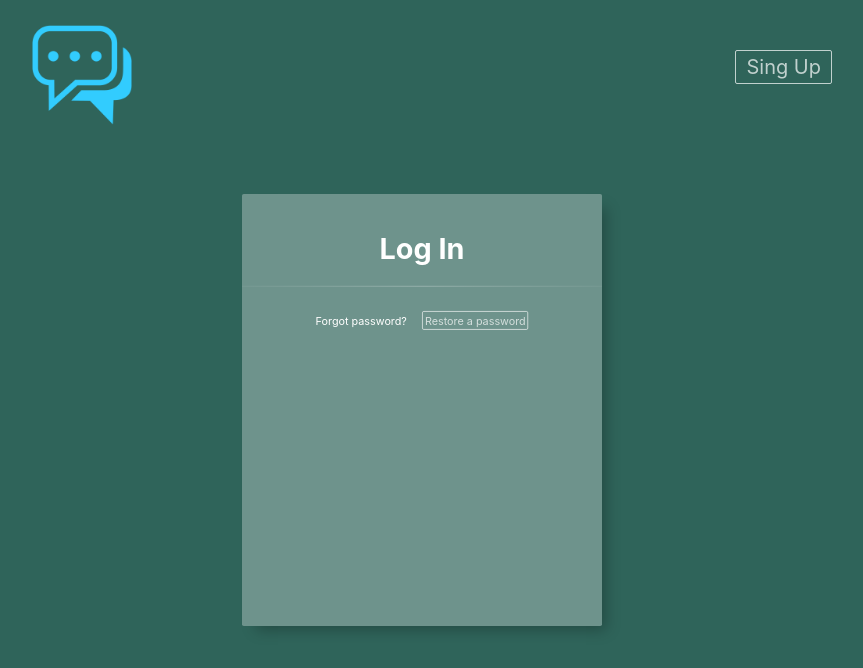
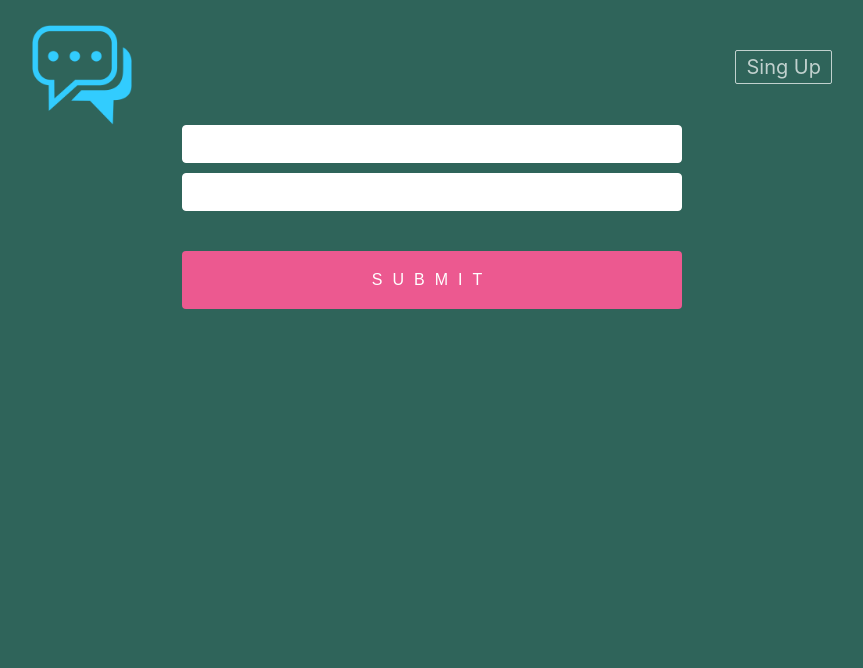
Before and after one commit to NataliaHuberna/chat, a React (Create React App) app: page / in a window 1280 px wide. Shown: the top 668 px of the page, without its empty margins (208-1071 px from the left). Built offline with nearby package versions, Linux system fonts and the light colour scheme.

Commit message:
input component

```diff
--- a/src/App.tsx
+++ b/src/App.tsx
@@ -7,22 +7,31 @@ import SignIn from './components/SignIn/SignIn';
 import SignUp from './components/SignUp/SignUp';
 import ForgotPassword from './components/ForgotPassword/ForgotPassword';
 import MainLayout from './components/MainLayout/MainLayout';
+import Main from './components/Main/Main';
 
 
 function App() {
     return (
-        <MainLayout>
-            <Routes>
+        <Routes>
+            <Route element={<MainLayout/>}>
                 <Route path="/" element={<SignIn/>}/>
                 <Route path="/signUp" element={<SignUp/>}/>
-                {/*<Route path="/asseptInvitation" element={<AsseptInvitation />} />*/}
+                {/*<Route path="/acceptInvitation" element={<AcceptInvitation />} />*/}
                 {/*<Route path="/errorInvitation" element={<ErrorInvitation />} />*/}
                 {/*<Route path="/newPassword" element={<NewPassword />} />*/}
                 <Route path="/forgotPassword" element={<ForgotPassword/>}/>
                 {/*<Route path="/errorForgotPassword" element={<ErrorForgotPassword />} />*/}
-                {/*<Route path="/maim" element={<Main />} /> */}
-            </Routes>
-        </MainLayout>
+            </Route>
+            <Route path="/main" element={<Main/>}/>
+        </Routes>
+        // <MainLayout>
+        //     <Routes>
+        //         <Route path='/sing-up' element={<SignUp />}/>
+        //         <Route path="/movies/:id" element={<ForgotPassword />}/>
+        //         <Route path='/' element={<SignIn/>}/>
+        //         <Route path="/main" element={<Main/>}/>
+        //     </Routes>
+        // </MainLayout>
     );
 }
 
--- /dev/null
+++ b/src/components/Main/Main.jsx
@@ -0,0 +1,11 @@
+import React from 'react';
+
+const Main = () => {
+    return (
+        <div>
+            sdflksdkfmdssdfsdf
+        </div>
+    );
+};
+
+export default Main;
--- a/src/components/MainLayout/MainLayout.tsx
+++ b/src/components/MainLayout/MainLayout.tsx
@@ -2,15 +2,14 @@ import React from 'react';
 // import './MainLayout.css';
 import Header from '../common/Header/Header';
 import { getNextRoute } from '../../helpers/routes';
-import { useLocation } from 'react-router-dom';
+import { useLocation,Outlet } from 'react-router-dom';
 
-const MainLayout = (props:any) => {
+const MainLayout = () => {
     const { link, content } = getNextRoute(useLocation().pathname);
-
     return (
         <>
             <Header text={content} link={link}/>
-            <main>{props.children}</main>
+            <Outlet/>
         </>
     );
 };
--- a/src/components/SignIn/SignIn.tsx
+++ b/src/components/SignIn/SignIn.tsx
@@ -1,44 +1,97 @@
 import React from 'react';
-import { Link } from 'react-router-dom';
-import Form from '../common/Form/Form';
-import { StyledSignIn } from './styled';
-import { StyledParagraphSignOut } from '../common/Paragraph/styled';
+import { useForm,Controller  } from "react-hook-form";
+import './slyles.css';
+import Input from '../common/Input/Input';
+import {getError} from '../common/Input/helper';
+// import { FontAwesomeIcon } from "@fortawesome/react-fontawesome";
+// import { Link } from 'react-router-dom';
+// import { StyledSignIn } from './styled';
+// import { StyledParagraphSignOut } from '../common/Paragraph/styled';
 
-const loginInputs = [
-    {
-        field: "input",
-        label: "Email",
-        type: "text",
-        isValid: undefined,
-        validated: "",
-        // pattern: '',
-        // maxLength
-    }, {
-        label: "Password",
-        type: "password",
-        isValid: true,
-        validated: "",
-    }
-];
-
-const SignIn = () => (
-    <StyledSignIn>
-        <h1>Log In</h1>
-        <hr/>
-        {/*<Form*/}
-        {/*    inputs={loginInputs}*/}
-        {/*    submitForm={() => {*/}
-        {/*        // const {fieds, isValid} = validateAllfields(state.fields);*/}
-        {/*        // if (isValid)*/}
-        {/*    }}*/}
-        {/*    validateField={""}>*/}
-        {/*    /!*<Generator/>*!/*/}
-        {/*</Form>*/}
-        <StyledParagraphSignOut>
-                Forgot password?
-            <Link to="/forgotPassword">Restore a password</Link>
-        </StyledParagraphSignOut>
-    </StyledSignIn>
-);
+// const loginInputs = [
+//     {
+//         field: "input",
+//         label: "Email",
+//         type: "text",
+//         isValid: undefined,
+//         validated: "",
+//         // pattern: '',
+//         // maxLength
+//     }, {
+//         label: "Password",
+//         type: "password",
+//         isValid: true,
+//         validated: "",
+//     }
+// ];
+// <StyledSignIn>
+//     <h1>Log In</h1>
+//     <hr/>
+//     <Form
+//         inputs={loginInputs}
+//         submitForm={() => {
+//             // const {fieds, isValid} = validateAllfields(state.fields);
+//             // if (isValid)
+//         }}
+//         validateField={""}>
+//         {/*<Generator/>*/}
+//     </Form>
+//     <StyledParagraphSignOut>
+//             Forgot password?
+//         <Link to="/forgotPassword">Restore a password</Link>
+//     </StyledParagraphSignOut>
+// </StyledSignIn>
+const SignIn = () => {
+    const {
+        handleSubmit,
+        formState: { errors },
+        control
+    } = useForm({
+        mode: 'onChange',
+    });
+    console.log(errors);
+    return (
+        <form
+            onSubmit={handleSubmit((values) => {
+                alert(JSON.stringify(values));
+            })}
+        >
+            {/*<input*/}
+            {/*    type="password"*/}
+            {/*    {...register("password",*/}
+            {/*        {*/}
+            {/*            required: true,*/}
+            {/*            minLength: 8,*/}
+            {/*            maxLength: 20,*/}
+            {/*            pattern: /^(?=.*\d)(?=.*[a-z])(?=.*[A-Z])(?=.*[a-zA-Z]).{8,}$/s*/}
+            {/*        })}*/}
+            {/*/>*/}
+            {/*<Input type="password" register={register} options={{*/}
+            {/*    required: true,*/}
+            {/*    minLength: 8,*/}
+            {/*    maxLength: 20,*/}
+            {/*    pattern: /^(?=.*\d)(?=.*[a-z])(?=.*[A-Z])(?=.*[a-zA-Z]).{8,}$/s*/}
+            {/*}} />*/}
+            <Controller
+                name="password"
+                control={control}
+                rules={{ required: true, pattern: /^[\w-.]+@([\w-]+\.)+[\w-]{2,4}$/g }}
+                render={({ field: {onChange, value} }) => {
+                    return <Input
+                        onChange={onChange} value={value} error={getError(errors.password?.type, "password")}/>;
+                }} />
+            <Controller
+                name="email"
+                control={control}
+                rules={{ required: true }}
+                render={({ field: {onChange, value} }) => {
+                    return <Input
+                        onChange={onChange} value={value} error={getError(errors.email?.type, "email")}/>;
+                }} />
+            {/*<FontAwesomeIcon icon="fa-solid fa-circle-info" />*/}
+            <input type="submit"/>
+        </form>
+    );
+};
 
 export default SignIn;
--- /dev/null
+++ b/src/components/SignIn/slyles.css
@@ -0,0 +1,128 @@
+body {
+    background: #0e101c;
+    font-family: -apple-system, BlinkMacSystemFont, "Segoe UI", "Roboto", "Oxygen",
+    "Ubuntu", "Cantarell", "Fira Sans", "Droid Sans", "Helvetica Neue",
+    sans-serif;
+}
+
+form {
+    max-width: 500px;
+    margin: 0 auto;
+}
+
+h1 {
+    font-weight: 100;
+    color: white;
+    text-align: center;
+    padding-bottom: 10px;
+    border-bottom: 1px solid rgb(79, 98, 148);
+}
+
+.form {
+    background: #0e101c;
+    max-width: 400px;
+    margin: 0 auto;
+}
+
+p {
+    color: #bf1650;
+}
+
+/*p::before {*/
+/*    display: inline;*/
+/*    content: "⚠ ";*/
+/*}*/
+
+input {
+    display: block;
+    box-sizing: border-box;
+    width: 100%;
+    border-radius: 4px;
+    border: 1px solid white;
+    padding: 10px 15px;
+    margin-bottom: 10px;
+    font-size: 14px;
+}
+
+label {
+    line-height: 2;
+    text-align: left;
+    display: block;
+    margin-bottom: 13px;
+    margin-top: 20px;
+    color: white;
+    font-size: 14px;
+    font-weight: 200;
+}
+
+button[type="submit"],
+input[type="submit"] {
+    background: #ec5990;
+    color: white;
+    text-transform: uppercase;
+    border: none;
+    margin-top: 40px;
+    padding: 20px;
+    font-size: 16px;
+    font-weight: 100;
+    letter-spacing: 10px;
+}
+
+button[type="submit"]:hover,
+input[type="submit"]:hover {
+    background: #bf1650;
+}
+
+button[type="submit"]:active,
+input[type="button"]:active,
+input[type="submit"]:active {
+    transition: 0.3s all;
+    transform: translateY(3px);
+    border: 1px solid transparent;
+    opacity: 0.8;
+}
+
+input:disabled {
+    opacity: 0.4;
+}
+
+input[type="button"]:hover {
+    transition: 0.3s all;
+}
+
+button[type="submit"],
+input[type="button"],
+input[type="submit"] {
+    -webkit-appearance: none;
+}
+
+.App {
+    max-width: 600px;
+    margin: 0 auto;
+}
+
+button[type="button"] {
+    display: block;
+    appearance: none;
+    background: #333;
+    color: white;
+    border: none;
+    text-transform: uppercase;
+    padding: 10px 20px;
+    border-radius: 4px;
+}
+
+hr {
+    margin-top: 30px;
+}
+
+button {
+    display: block;
+    appearance: none;
+    margin-top: 40px;
+    border: 1px solid #333;
+    margin-bottom: 20px;
+    text-transform: uppercase;
+    padding: 10px 20px;
+    border-radius: 4px;
+}
--- a/src/components/common/Input/Input.tsx
+++ b/src/components/common/Input/Input.tsx
@@ -1,25 +1,27 @@
+// import React from 'react';
+//
+// // @ts-ignore
+// const Input = ({ type, register, options }) => {
+//     return (
+//         <input
+//             type={type}
+//             {...register(type, options)}
+//         />
+//     );
+// };
+// export default Input;
 import React from 'react';
-import { StyledDivInput, StyledInput, StyledLabel } from './styled';
 
-interface Label {
-    label: string,
-    type: string,
-    validated: string,
-    validateField: any,
-}
-
-const Input = ({label, type, validated, validateField}: Label) => (
-    <StyledDivInput>
-        <StyledLabel>{label}
-            <i
-                className={validated
-                    ? "fa fa-check animate-check"
-                    : ""}
-                aria-hidden="true"
-            />
-        </StyledLabel>
-        <StyledInput type={type} onBlur={validateField}/>
-    </StyledDivInput>
-);
+// @ts-ignore
+const Input = ({value, onChange, error}:any)  => {
+    const handleChange = (e: { target: { value: any; }; }) => onChange(e.target.value);
+    console.log(value);
+    return (
+        <>
+            <input onChange={handleChange}/>
+            {error && <p>{error}</p>}
+        </>
+    );
+};
 
 export default Input;
--- /dev/null
+++ b/src/components/common/Input/helper.ts
@@ -0,0 +1,21 @@
+// @ts-ignore
+export const getError = ( type, fieldName ) => {
+    switch (true) {
+        case type === "minLength":
+            return `Your ${fieldName} too low`;
+        case type === "maxLength":
+            return `Your ${fieldName} too many symbols`;
+        case type === "pattern":
+            return `Your ${fieldName} is invalid`;
+        case type === "required":
+            return `Field ${fieldName} is required`;
+        default:
+            return null;
+    }
+};
+//     if (type ==="minLength") return `Your ${fieldName} is not correct`
+// }
+//     {errors?.password?.type === "minLength" && (<p>Your password is not correct</p>)}
+//         {errors?.password?.type === "maxLength" && (<p>Password cannot exceed 20 characters</p>)}
+//             {errors?.password?.type === "pattern" && (<p>Your password is unvalid</p>)}
+// }
--- a/src/helpers/routes.js
+++ b/src/helpers/routes.js
@@ -2,8 +2,6 @@ export const getNextRoute = (currentLink) => {
     switch (currentLink){
         case '/':
             return {link:'/signUp', content: 'Sing Up'};
-        case '/sing-up':
-            return {link:'/', content: 'Sing In'};
         case '/forgotPassword':
             return {link:'/signUp', content: 'Sing Up'};
         default:
```
Also changed, not shown: package.json (+6 -1 lines), src/components/SignUp/SignUp.tsx (+35 -34 lines), src/components/common/Form/Form.tsx (+13 -23 lines), 1 other file (tests, documents, lock files or other folders).
